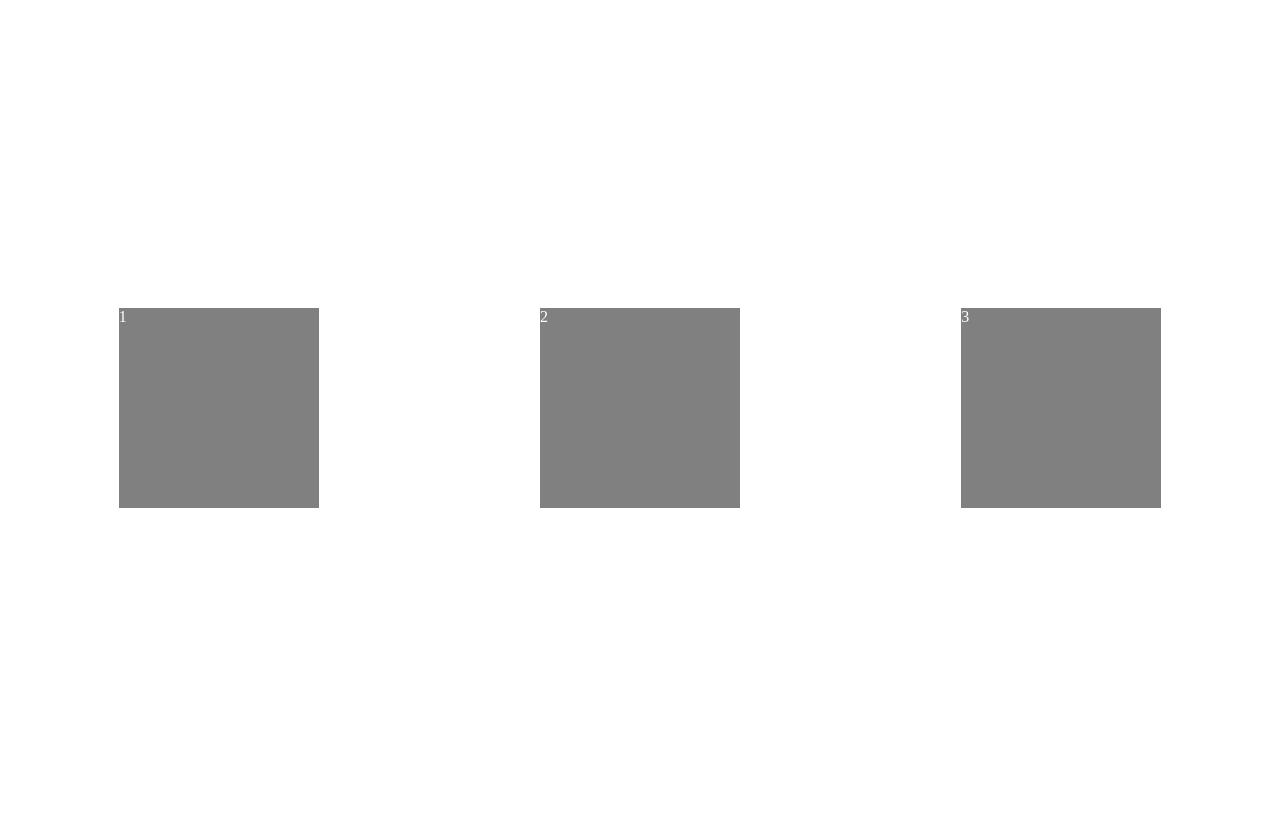
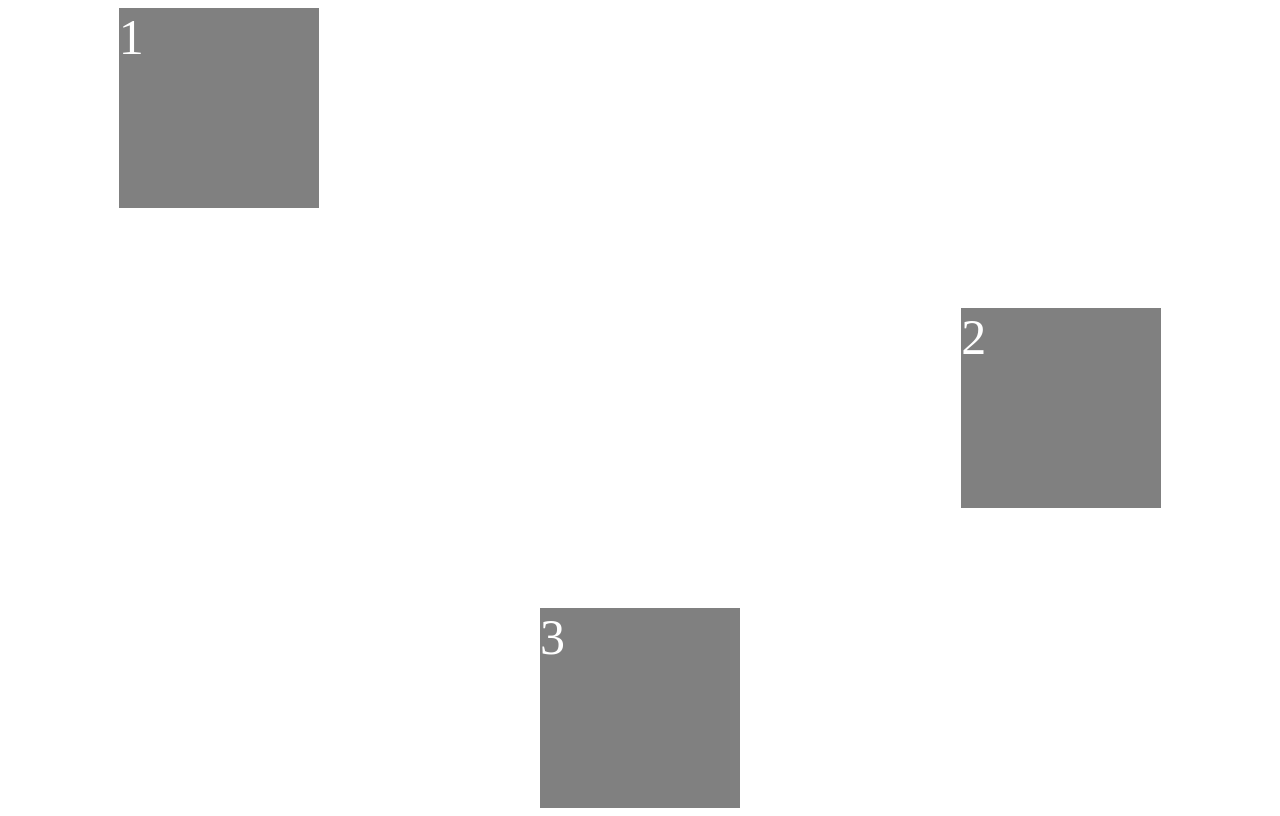
Before and after one commit to yesky85/scss-masterclass, a plain HTML site: page index.html in a window 1280 px wide. Drawn offline with Linux system fonts and the light colour scheme.

Commit message:
#1.5 align-self and order

```diff
--- a/index.html
+++ b/index.html
@@ -7,10 +7,10 @@
     <title>(S)CSS MasterClass</title>
   </head>
   <body>
-    <div class="wrapper">
-      <div class="box">1</div>
-      <div class="box">2</div>
-      <div class="box">3</div>
+    <div class="father">
+      <div class="child">1</div>
+      <div class="child">2</div>
+      <div class="child">3</div>
     </div>
   </body>
 </html>
--- a/styles.css
+++ b/styles.css
@@ -1,15 +1,25 @@
-.wrapper {
+.father {
   display: flex;
   /* Main Axis */
   justify-content: space-around;
   /* Cross Axis */
-  align-items: center;
+  align-items: flex-start;
   height: 100vh;
 }
 
-.box {
+.child {
   background-color: gray;
   width: 200px;
   height: 200px;
   color: white;
+  font-size: 50px;
 }
+
+.child:nth-child(2) {
+  align-self: center;
+  order: 1;
+}
+
+.child:nth-child(3) {
+  align-self: flex-end;
+}
```
Also changed, not shown: README.md.
